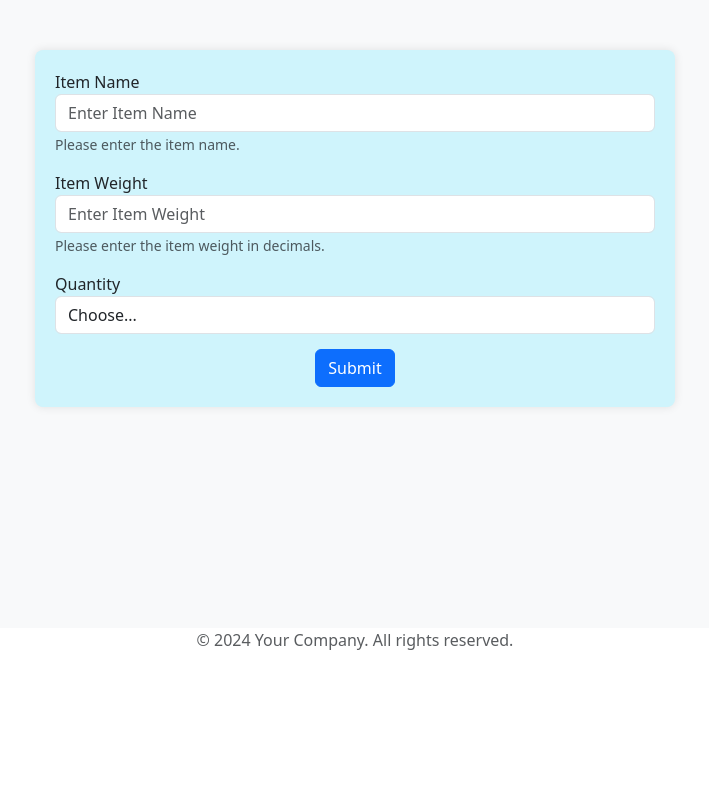
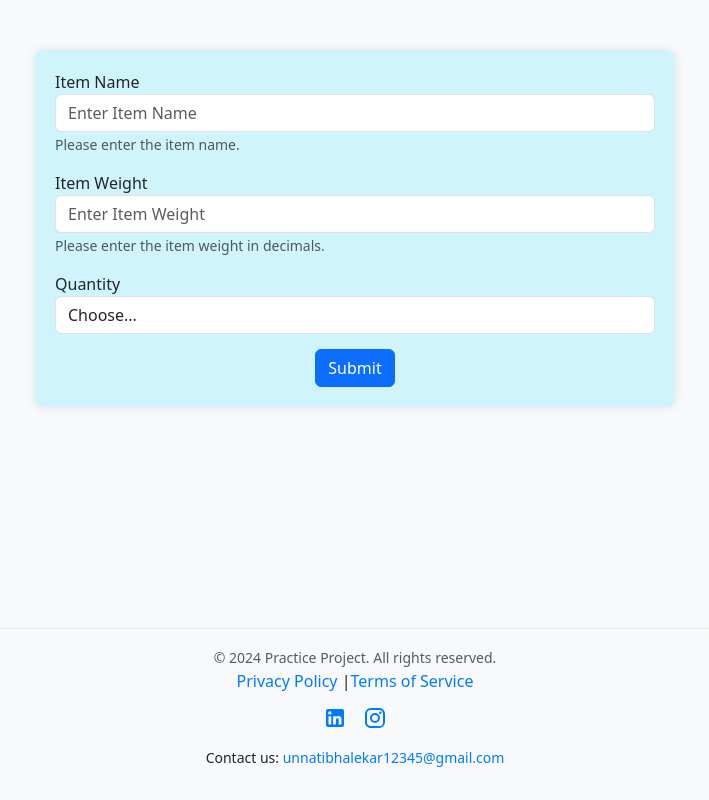
Before and after one commit to UnnatiBhalekar/LuggageTracker-frontend, a React (Create React App) app in the folder luggage-tracker/: page /addItems in a window 1280 px wide. Shown: the part 228-1028 px from the top of the page, without its empty margins (285-994 px from the left). Before the commit the page ends 880 px from the top, so only its background shows below. Built offline with nearby package versions, Linux system fonts and the light colour scheme.

Commit message:
added footer and delete button in bagdetails

```diff
--- a/luggage-tracker/src/Components/BagDetail.js
+++ b/luggage-tracker/src/Components/BagDetail.js
@@ -2,6 +2,7 @@ import React, { useEffect, useState } from 'react';
 import { useParams } from 'react-router-dom';
 import { itemsInBag, weightCal } from '../Services/endpoints';
 import { ToastContainer, toast } from 'react-toastify';
+import DeleteOutlineIcon from '@mui/icons-material/DeleteOutline';
 import 'react-toastify/dist/ReactToastify.css';
 import './BagDetails.css';
 
@@ -22,7 +23,7 @@ const BagDetails = () => {
             }
         };
 
-        const fetchSpaceDetails = async() => {
+        const fetchSpaceDetails = async () => {
             try {
                 const spaceResponse = await itemsInBag(id);
                 setBagDetails(spaceResponse.data);
@@ -46,6 +47,7 @@ const BagDetails = () => {
                         <tr className='table-info'>
                             <th scope="col">Item Name</th>
                             <th scope="col">Weight</th>
+                            <th scope="col">Actions</th>
                         </tr>
                     </thead>
                     <tbody>
@@ -53,6 +55,11 @@ const BagDetails = () => {
                             <tr key={index}>
                                 <td>{item.itemName}</td>
                                 <td>{item.weight}</td>
+                                <td>
+                                    <button className="delete">
+                                        <DeleteOutlineIcon />
+                                    </button>
+                                </td>
                             </tr>
                         ))}
                     </tbody>
--- a/luggage-tracker/src/Components/BagDetails.css
+++ b/luggage-tracker/src/Components/BagDetails.css
@@ -11,3 +11,9 @@
 .card-header{
     font-weight: bolder;
 }
+
+.delete{
+    border-width: thin;
+    border-color: bisque;
+    border-radius: 8px;
+}
--- a/luggage-tracker/src/Components/Footer.css
+++ b/luggage-tracker/src/Components/Footer.css
@@ -0,0 +1,48 @@
+/* Footer.css */
+.footer {
+    background-color: #f8f9fa;
+    padding: 1rem;
+    text-align: center;
+    border-top: 1px solid #eaeaea;
+}
+
+.footer .text-muted {
+    color: #6c757d;
+    font-size: 0.875rem;
+}
+
+.footer a {
+    color: #007bff;
+    text-decoration: none;
+}
+
+.footer a:hover {
+    text-decoration: underline;
+}
+
+.footer .social-links {
+    margin-top: 0.5rem;
+}
+
+.footer .social-links a {
+    margin: 0 0.5rem;
+    color: #007bff;
+    font-size: 1.25rem;
+}
+
+.footer .social-links a:hover {
+    color: #0056b3;
+}
+
+.footer .contact-info {
+    margin-top: 1rem;
+    font-size: 0.875rem;
+}
+
+.footer .contact-info a {
+    color: #007bff;
+}
+
+.footer .contact-info a:hover {
+    text-decoration: underline;
+}
--- a/luggage-tracker/src/Components/Footer.js
+++ b/luggage-tracker/src/Components/Footer.js
@@ -1,9 +1,27 @@
 import React from 'react'
+import './Footer.css';
+import InstagramIcon from '@mui/icons-material/Instagram';
+import Linkedin from '@mui/icons-material/LinkedIn'
 
 function Footer() {
   return (
-    <div>
-        <span className="text-muted">© 2024 Your Company. All rights reserved.</span>
+    <div className="footer">
+      <span className="text-muted">© 2024 Practice Project. All rights reserved.</span>
+      <div>
+        <a href="/privacy-policy">Privacy Policy</a> |
+        <a href="/terms-of-service">Terms of Service</a>
+      </div>
+      <div className="social-links">
+        <a href="https://www.linkedin.com/in/unnatibhalekar/" target="_blank" rel="noopener noreferrer">
+          <Linkedin />
+        </a>
+        <a href="https://instagram.com/yourcompany" target="_blank" rel="noopener noreferrer">
+          <InstagramIcon />
+        </a>
+      </div>
+      <div className="contact-info">
+        <p>Contact us: <a href="mailto:unnatibhalekar12345@gmail.com">unnatibhalekar12345@gmail.com</a></p>
+      </div>
     </div>
   )
 }
```
